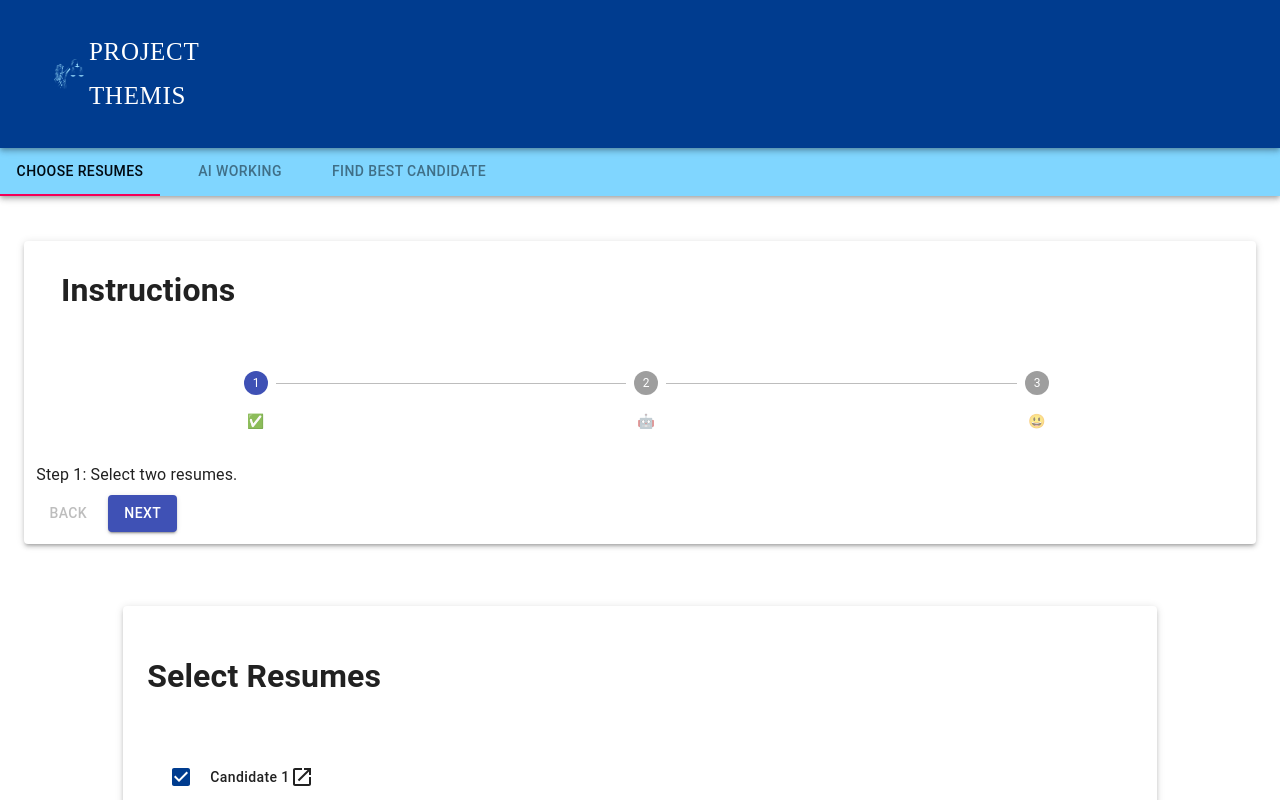
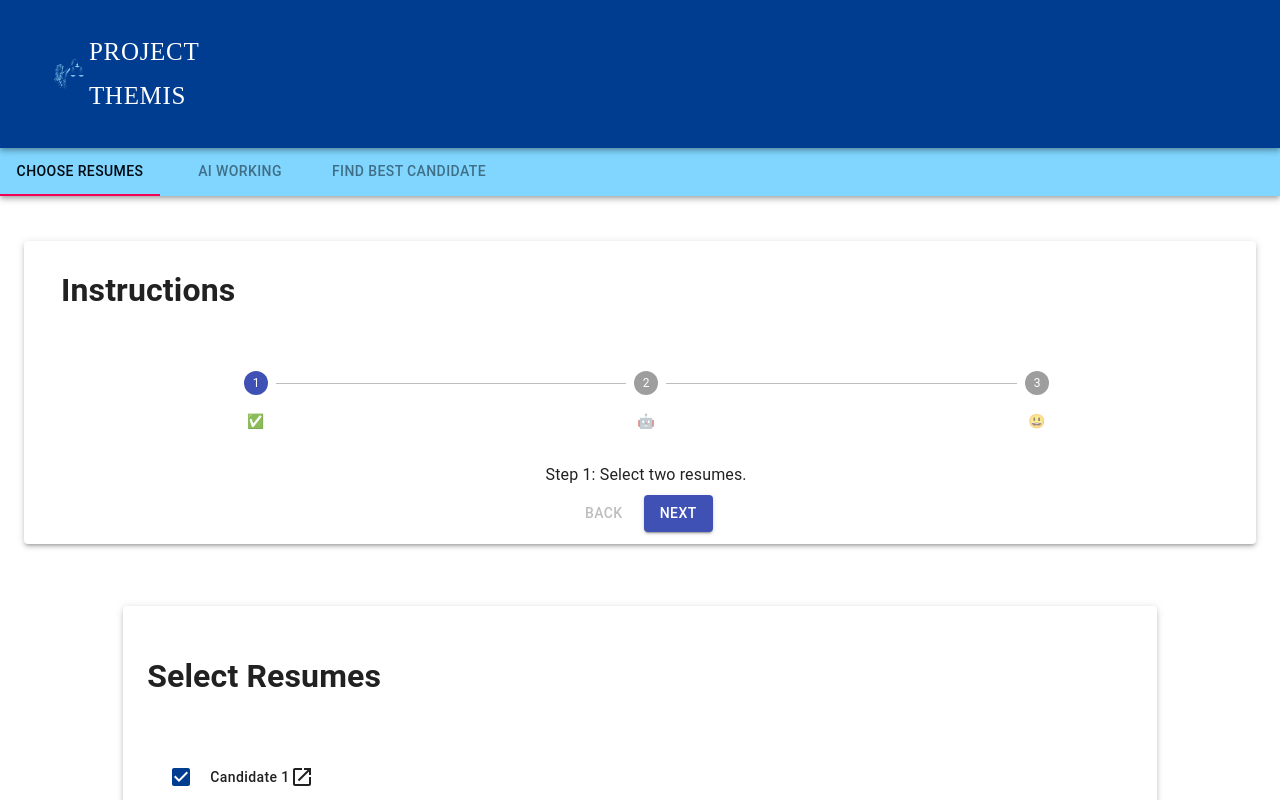
Before and after one commit to kristina-arezina/ai-hack-webapp, a React (Create React App) app in the folder client/: page / in a window 1280 px wide. Shown: the top 800 px of the page. Built offline with nearby package versions, Linux system fonts and the light colour scheme.

Commit message:
centered main page

```diff
--- a/client/src/App.js
+++ b/client/src/App.js
@@ -13,7 +13,7 @@ export default class extends Component {
                       <Route exact path="/" render={props => (
                           <React.Fragment >
                             <Header/>
-                            <Main/>
+                            <Main style={{textAlign: "center"}}/>
                           </React.Fragment>
                       )}/>
                       <Route path="/training" render={props => (
--- a/client/src/components/CooseResumes/Instructions.js
+++ b/client/src/components/CooseResumes/Instructions.js
@@ -9,7 +9,8 @@ import Typography from '@material-ui/core/Typography';
 const useStyles = makeStyles((theme) => ({
   root: {
     width: '99%',
-    padding: "1%"
+    padding: "1%",
+    textAlign: "center"
   },
   button: {
     marginRight: theme.spacing(1),
--- a/client/src/components/Main.js
+++ b/client/src/components/Main.js
@@ -49,6 +49,7 @@ function a11yProps(index) {
 const useStyles = makeStyles((theme) => ({
   root: {
     flexGrow: 1,
+    margin: "auto",
     backgroundColor: theme.palette.background.paper,
   },
   Tabs: {
```
